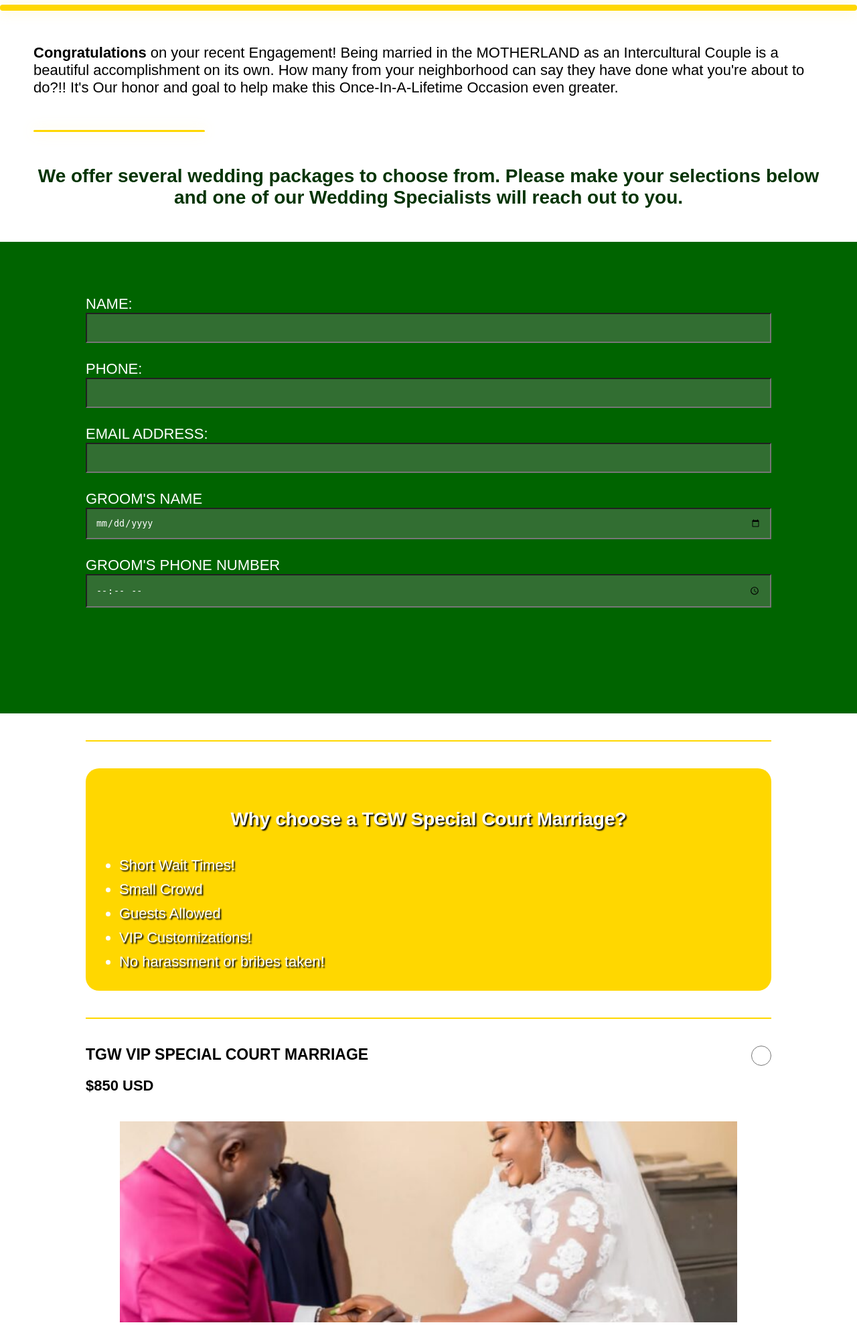
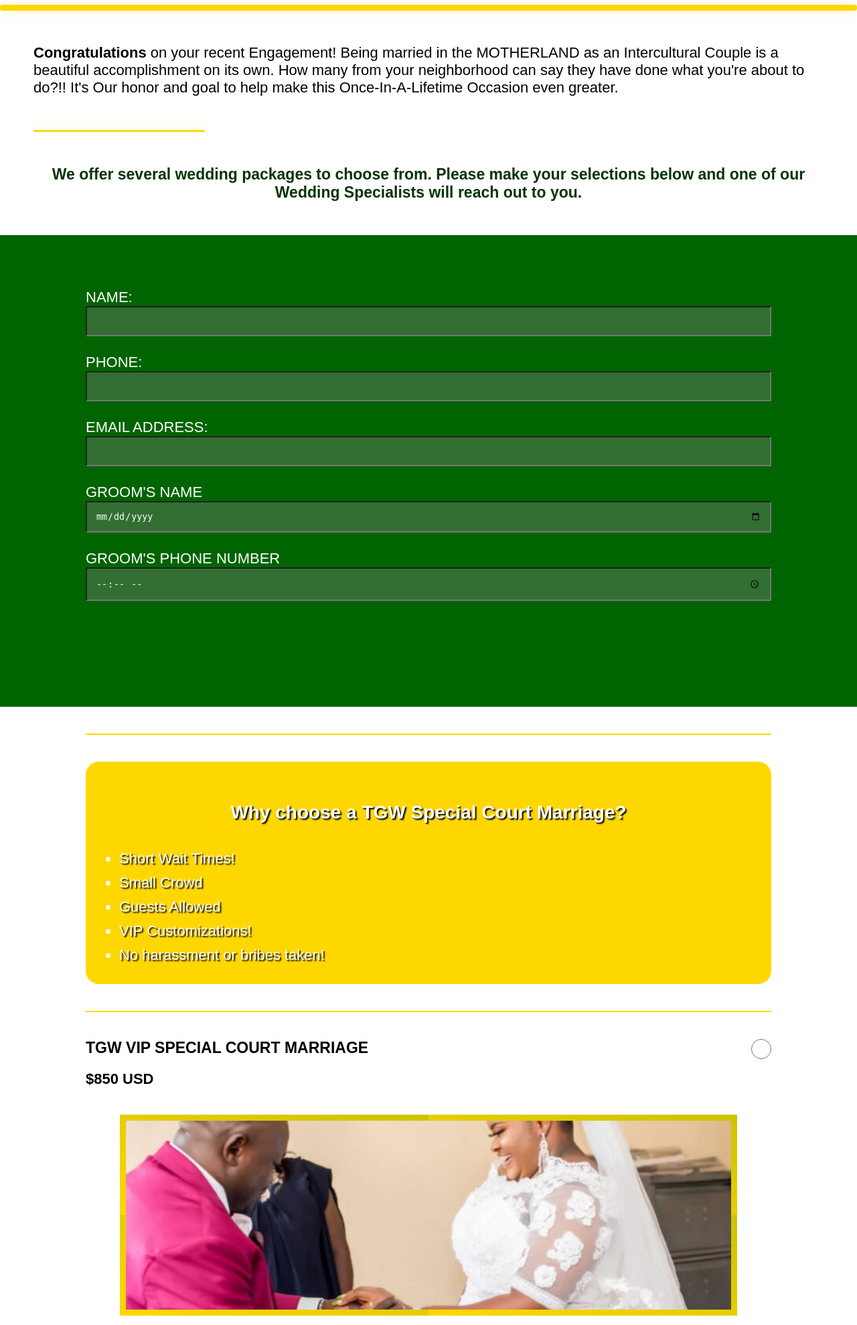
Before and after one commit to estherohiomame/9ja-wives-reign, a PHP site: page /NigerianWeddings.html in a window 1280 px wide. Shown: the part 503-2481 px from the top of the page at 67% size. Run offline with PHP 8.4, Linux system fonts and the light colour scheme; some web fonts are replaced.

Commit message:
fix pics add frame

```diff
--- a/NigerianWeddings.css
+++ b/NigerianWeddings.css
@@ -112,7 +112,7 @@ label[for=travellingWithOthers] ~ input[type=number] {
     .heading {
         color: rgb(5, 52, 5);
         font-weight: 700;
-        font-size: 28px;
+        font-size: 23px;
         margin: 50px;
         text-align: center;
     }
@@ -230,6 +230,9 @@ label[for=travellingWithOthers] ~ input[type=number] {
         object-fit: cover;
         height: 300px;
         margin: 40px auto;
+        border: 9px solid;
+        border-image: linear-gradient(to top right, gold, rgb(205, 195, 0));
+        border-image-width: 100%;
     }
 
     .footer {
```
